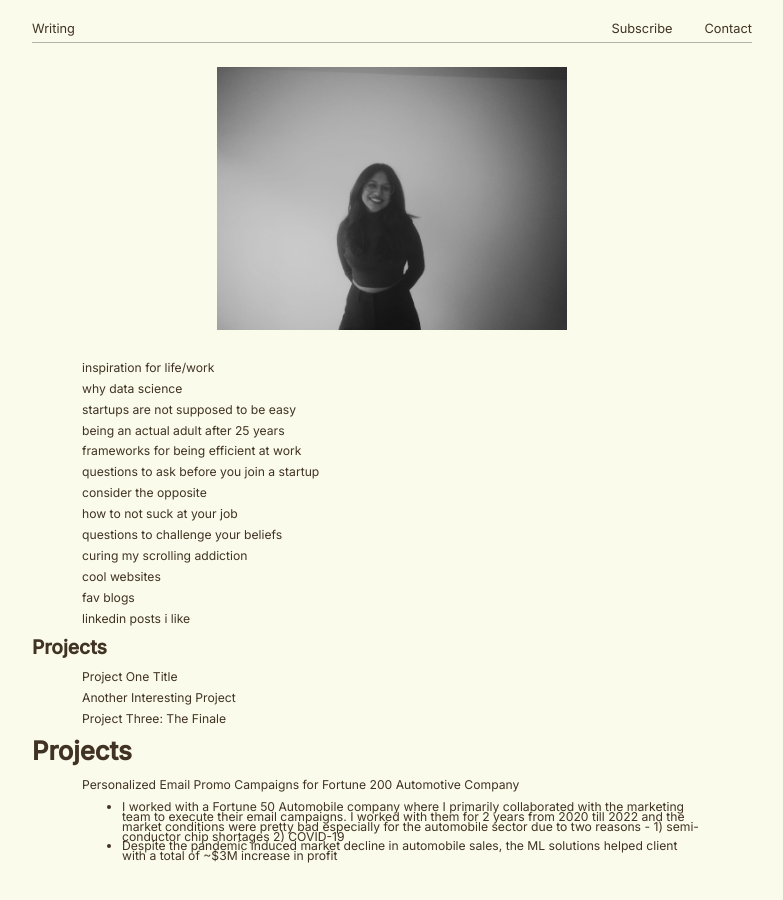
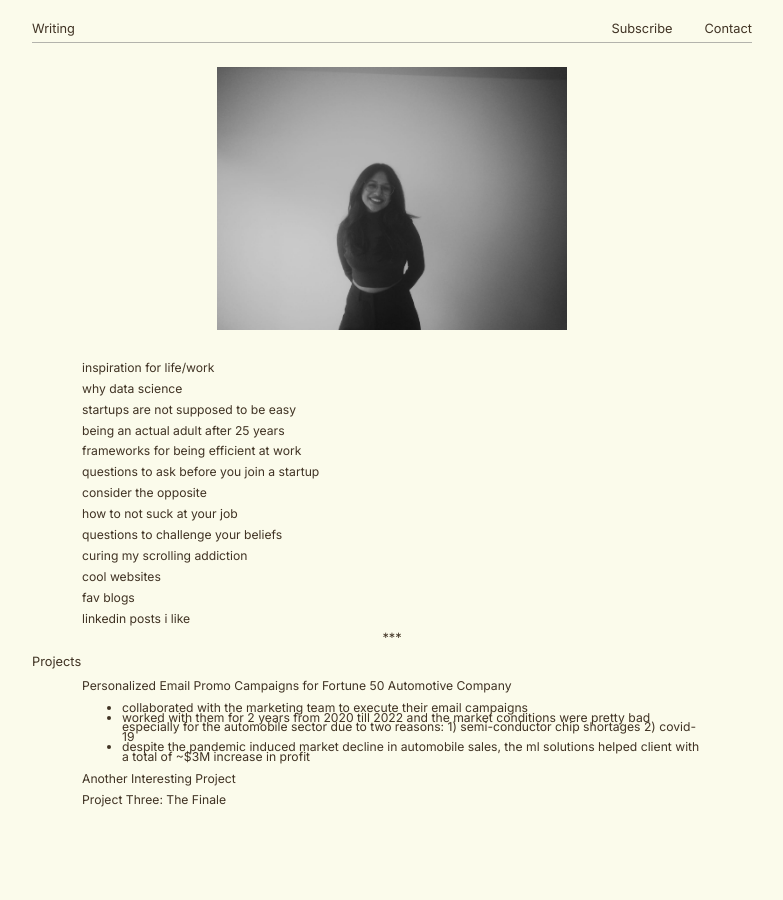
Before and after one commit to architavasuki/architavasuki.github.io, a Jekyll site: the page built from index.md, in a window 1280 px wide. Shown: the whole page, without its empty margins (248-1031 px from the left). Built offline with Jekyll 4.4.1, drawn with Linux system fonts in a browser that asks for light colours.

Commit message:
removed extra projects section

```diff
--- a/index.md
+++ b/index.md
@@ -24,23 +24,17 @@ title: Archita Vasuki
   <a href="essays/linkedin-posts">linkedin posts i like</a>
 </div>
 
-<h2>Projects</h2>
+<div style="text-align: center;">***</div>
+<a href="#projects" style="color: #403324; text-decoration: none; font-size: 1em;">Projects</a>
 <div class="projects">
-  <a href="/projects/project-one">Project One Title</a>
+  <a href="/projects/project-one">Personalized Email Promo Campaigns for Fortune 50 Automotive Company</a>
+  <ul>
+    <li>collaborated with the marketing team to execute their email campaigns</li>
+    <li>worked with them for 2 years from 2020 till 2022 and the market conditions were pretty bad especially for the automobile sector due to two reasons:
+        1) semi-conductor chip shortages
+        2) covid-19</li>
+    <li>despite the pandemic induced market decline in automobile sales, the ml solutions helped client with a total of ~$3M increase in profit</li>
+  </ul>
   <a href="/projects/project-two">Another Interesting Project</a>
   <a href="/projects/project-three">Project Three: The Finale</a>
 </div>
-
-<h1>Projects</h1>
-
-<div class="projects">
-  <div class="project">
-    <a href="projects/project1">Personalized Email Promo Campaigns for Fortune 200 Automotive Company</a>
-    <ul>
-      <li>I worked with a Fortune 50 Automobile company where I primarily collaborated with the marketing team to execute their email campaigns. I worked with them for 2 years from 2020 till 2022 and the market conditions were pretty bad especially for the automobile sector due to two reasons -
-1) semi-conductor chip shortages
-2) COVID-19 </li>
-      <li>Despite the pandemic induced market decline in automobile sales, the ML solutions helped client with a total of ~$3M increase in profit</li>
-    </ul>
-  </div>
-</div>
```
